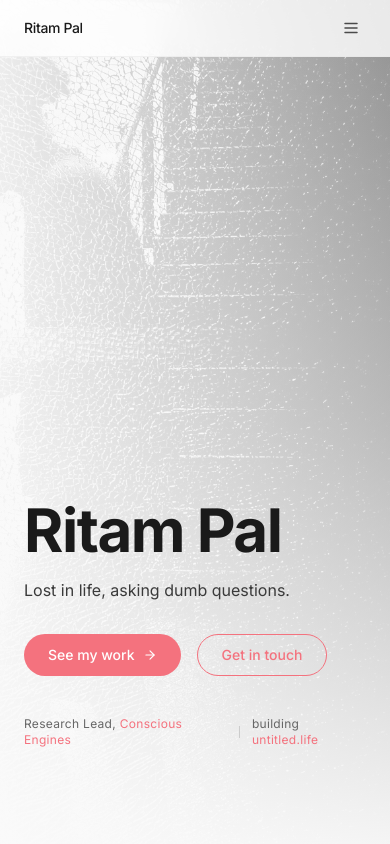
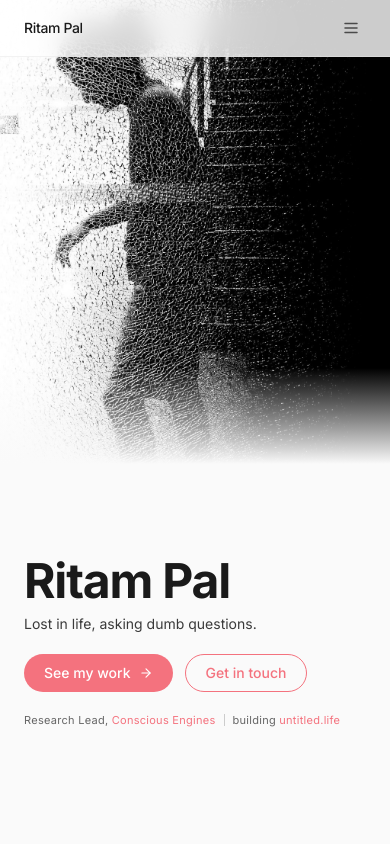
Before and after one commit to ritams/ritams.github.io, a Next.js app: page / in a window 390 px wide. Shown: the top 844 px of the page. Built offline with nearby package versions, Linux system fonts and the light colour scheme.

Commit message:
mobile hero: image as contained block (55vh), text below, all within 100vh — tested across iPhone SE/14/Pro Max

```diff
--- a/app/page.tsx
+++ b/app/page.tsx
@@ -16,14 +16,16 @@ const exploreCards = [
 export default function HomePage() {
   return (
     <PageWrapper>
-      {/* Hero — image 3/5 width from right, text overlaid */}
-      <section className="relative min-h-screen -mt-14">
+      {/* Hero — desktop: image 3/5 width right as background; mobile: image block then text, all in 100vh */}
+
+      {/* === DESKTOP HERO === */}
+      <section className="relative min-h-screen -mt-14 hidden md:block">
         {/* Background image — 3/5 width, right-aligned */}
         <motion.div
           initial={{ opacity: 0 }}
           animate={{ opacity: 1 }}
           transition={{ duration: 1 }}
-          className="absolute top-0 right-0 bottom-0 hidden md:block"
+          className="absolute top-0 right-0 bottom-0"
           style={{ width: '60%' }}
         >
           <Image
@@ -34,78 +36,110 @@ export default function HomePage() {
             style={{ objectPosition: 'center 15%' }}
             priority
           />
-          {/* Subtle gradient on left edge for seamless blend */}
           <div className="absolute inset-y-0 left-0 w-32 bg-gradient-to-r from-[#fafafa] to-transparent" />
         </motion.div>
 
-        {/* Mobile: full-width image */}
+        <div className="relative z-10 max-w-5xl mx-auto px-6 min-h-screen flex flex-col justify-end pb-32">
+          <motion.h1
+            initial={{ opacity: 0, y: 20 }}
+            animate={{ opacity: 1, y: 0 }}
+            transition={{ duration: 0.6, delay: 0.3 }}
+            className="text-8xl font-bold tracking-tight text-[#1a1a1a] leading-[1.05]"
+          >
+            Ritam Pal
+          </motion.h1>
+          <motion.p
+            initial={{ opacity: 0, y: 20 }}
+            animate={{ opacity: 1, y: 0 }}
+            transition={{ duration: 0.6, delay: 0.45 }}
+            className="mt-4 text-lg text-[#3a3a3a] max-w-md"
+          >
+            Lost in life, asking dumb questions.
+          </motion.p>
+          <motion.div
+            initial={{ opacity: 0, y: 20 }}
+            animate={{ opacity: 1, y: 0 }}
+            transition={{ duration: 0.6, delay: 0.6 }}
+            className="mt-8 flex gap-4"
+          >
+            <Link href="/work" className="inline-flex items-center gap-2 px-6 py-2.5 bg-terracotta text-white text-sm font-medium rounded-full hover:bg-[#e0626e] transition-colors">
+              See my work <ArrowRight size={14} />
+            </Link>
+            <Link href="/about#contact" className="inline-flex items-center gap-2 px-6 py-2.5 border border-terracotta text-terracotta text-sm font-medium rounded-full hover:bg-terracotta hover:text-white transition-colors">
+              Get in touch
+            </Link>
+          </motion.div>
+          <motion.div
+            initial={{ opacity: 0 }}
+            animate={{ opacity: 1 }}
+            transition={{ duration: 0.6, delay: 0.75 }}
+            className="mt-10 flex items-center gap-3 text-xs text-[#666] tracking-wide"
+          >
+            <span>Research Lead, <a href="https://consciousengines.com" target="_blank" rel="noopener noreferrer" className="text-terracotta hover:underline">Conscious Engines</a></span>
+            <span className="w-px h-3 bg-[#ccc]" />
+            <span>building <a href="https://untitled.life" target="_blank" rel="noopener noreferrer" className="text-terracotta hover:underline">untitled.life</a></span>
+          </motion.div>
+        </div>
+      </section>
+
+      {/* === MOBILE HERO === */}
+      <section className="md:hidden h-screen -mt-14 flex flex-col">
+        {/* Image block — takes up ~55% of viewport, contained not background */}
         <motion.div
           initial={{ opacity: 0 }}
           animate={{ opacity: 1 }}
           transition={{ duration: 1 }}
-          className="absolute inset-0 md:hidden"
+          className="relative"
+          style={{ height: '55vh' }}
         >
           <Image
             src="/ritam-silhouette.jpg"
             alt="Ritam Pal"
             fill
             className="object-cover"
-            style={{ objectPosition: '70% 15%' }}
+            style={{ objectPosition: '60% 25%' }}
             priority
           />
-          <div className="absolute inset-0 bg-[#fafafa]/40" />
-          <div className="absolute inset-0 bg-gradient-to-r from-[#fafafa]/90 via-[#fafafa]/60 to-[#fafafa]/30" />
-          <div className="absolute inset-0 bg-gradient-to-t from-[#fafafa]/95 via-[#fafafa]/40 to-transparent" />
+          {/* Bottom fade into white */}
+          <div className="absolute inset-x-0 bottom-0 h-24 bg-gradient-to-t from-[#fafafa] to-transparent" />
         </motion.div>
 
-        {/* Text content — aligned with nav (max-w-5xl mx-auto px-6) */}
-        <div className="relative z-10 max-w-5xl mx-auto px-6 min-h-screen flex flex-col justify-end pb-24 md:pb-32">
+        {/* Text block — bottom portion, all visible without scrolling */}
+        <div className="relative z-10 px-6 pb-10 pt-4 flex-1 flex flex-col justify-center">
           <motion.h1
             initial={{ opacity: 0, y: 20 }}
             animate={{ opacity: 1, y: 0 }}
             transition={{ duration: 0.6, delay: 0.3 }}
-            className="text-6xl md:text-8xl font-bold tracking-tight text-[#1a1a1a] leading-[1.05]"
+            className="text-5xl font-bold tracking-tight text-[#1a1a1a] leading-[1.05]"
           >
             Ritam Pal
           </motion.h1>
-
           <motion.p
             initial={{ opacity: 0, y: 20 }}
             animate={{ opacity: 1, y: 0 }}
             transition={{ duration: 0.6, delay: 0.45 }}
-            className="mt-4 text-base md:text-lg text-[#3a3a3a] max-w-md"
+            className="mt-2 text-sm text-[#3a3a3a]"
           >
             Lost in life, asking dumb questions.
           </motion.p>
-
-          {/* Buttons */}
           <motion.div
             initial={{ opacity: 0, y: 20 }}
             animate={{ opacity: 1, y: 0 }}
             transition={{ duration: 0.6, delay: 0.6 }}
-            className="mt-8 flex gap-4"
+            className="mt-5 flex gap-3"
           >
-            <Link
-              href="/work"
-              className="inline-flex items-center gap-2 px-6 py-2.5 bg-terracotta text-white text-sm font-medium rounded-full hover:bg-[#e0626e] transition-colors"
-            >
-              See my work
-              <ArrowRight size={14} />
+            <Link href="/work" className="inline-flex items-center gap-2 px-5 py-2 bg-terracotta text-white text-sm font-medium rounded-full hover:bg-[#e0626e] transition-colors">
+              See my work <ArrowRight size={14} />
             </Link>
-            <Link
-              href="/about#contact"
-              className="inline-flex items-center gap-2 px-6 py-2.5 border border-terracotta text-terracotta text-sm font-medium rounded-full hover:bg-terracotta hover:text-white transition-colors"
-            >
+            <Link href="/about#contact" className="inline-flex items-center gap-2 px-5 py-2 border border-terracotta text-terracotta text-sm font-medium rounded-full hover:bg-terracotta hover:text-white transition-colors">
               Get in touch
             </Link>
           </motion.div>
-
-          {/* Affiliation line with divider */}
           <motion.div
             initial={{ opacity: 0 }}
             animate={{ opacity: 1 }}
             transition={{ duration: 0.6, delay: 0.75 }}
-            className="mt-10 flex items-center gap-3 text-xs text-[#666] tracking-wide"
+            className="mt-5 flex items-center gap-2 text-[11px] text-[#666] tracking-wide"
           >
             <span>Research Lead, <a href="https://consciousengines.com" target="_blank" rel="noopener noreferrer" className="text-terracotta hover:underline">Conscious Engines</a></span>
             <span className="w-px h-3 bg-[#ccc]" />
```
